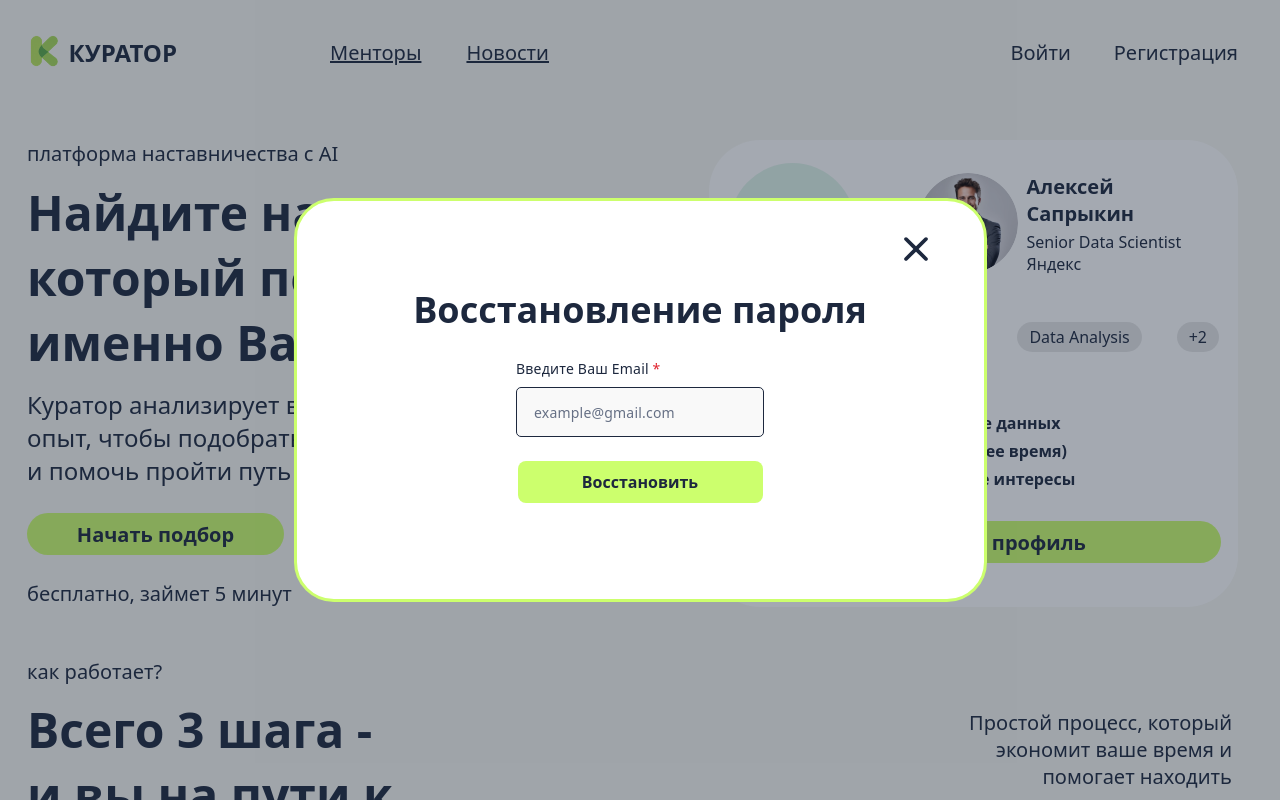
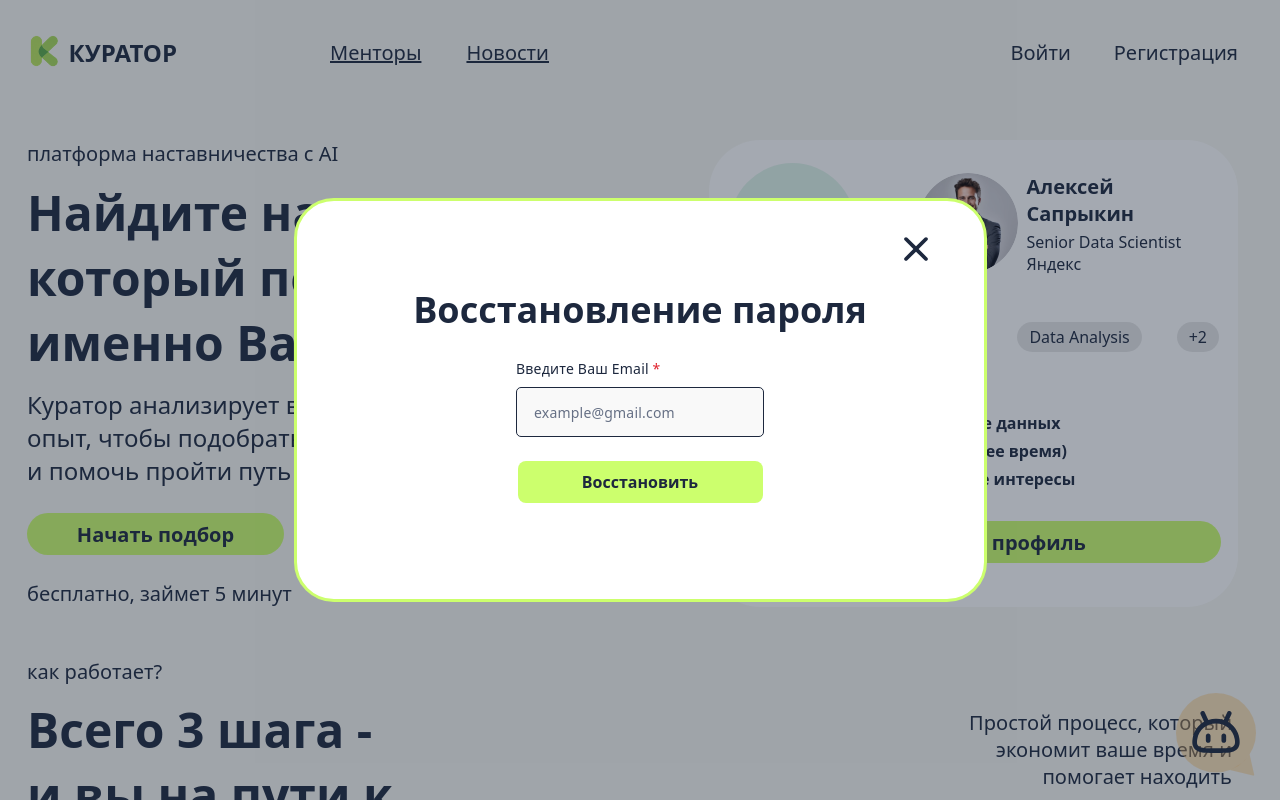
Before and after one commit to lol33229/kurator, a React (Vite) app: page /password-reset in a window 1280 px wide. Shown: the top 800 px of the page. Built offline with nearby package versions, Linux system fonts and the light colour scheme.

Commit message:
добавлена плавающая кнопка чат бота

```diff
--- /dev/null
+++ b/src/app/RootLayout.tsx
@@ -0,0 +1,13 @@
+import { Outlet, useLocation } from 'react-router'
+import { ChatbotButton } from '@/shared/ui/ChatbotButton/ChatbotButton'
+
+// Общая обёртка всех страниц
+export function RootLayout() {
+  const { pathname } = useLocation()
+  return (
+    <>
+      <Outlet />
+      {pathname !== '/chatbot' && <ChatbotButton />}
+    </>
+  )
+}
--- a/src/app/router.tsx
+++ b/src/app/router.tsx
@@ -1,4 +1,5 @@
 import { createBrowserRouter } from 'react-router'
+import { RootLayout } from '@/app/RootLayout'
 import { HomePage } from '@/pages/home/HomePage'
 import { LandingPage } from '@/pages/landing/LandingPage'
 import { LoginPage } from '@/pages/login/LoginPage'
@@ -13,6 +14,9 @@ import { ROLES, ROLE_LABELS } from '@/shared/config/roles'
 import { PagePlaceholder } from '@/shared/ui/PagePlaceholder'
 
 export const router = createBrowserRouter([
+  {
+    element: <RootLayout />,
+    children: [
       { path: '/', element: <LandingPage /> },
       // Главная для вошедшего пользователя (временный адрес)
       { path: '/home', element: <HomePage /> },
@@ -39,4 +43,6 @@ export const router = createBrowserRouter([
         element: <PagePlaceholder title={`Кабинет: ${ROLE_LABELS[role]}`} />,
       })),
       { path: '*', element: <PagePlaceholder title="Страница не найдена" /> },
+    ],
+  },
 ])
--- a/src/pages/home/HomePage.module.css
+++ b/src/pages/home/HomePage.module.css
@@ -37,12 +37,6 @@
 .heroNote {
   margin-top: 15px;
   font-size: 20px;
-}
-
-.chatbot {
-  position: absolute;
-  top: 496px;
-  left: calc(100% - 40px);
 }
 
 /* ---------- Карточка рекомендации ---------- */
@@ -169,13 +163,6 @@
 
 /* ---------- Адаптив ---------- */
 
-@media (max-width: 1400px) {
-  .chatbot {
-    left: auto;
-    right: 0;
-  }
-}
-
 @media (max-width: 1240px) {
   .hero {
     grid-template-columns: 1fr minmax(0, 521px);
@@ -201,13 +188,6 @@
 
   .recommendation {
     margin: 0;
-  }
-
-  /* для фона кнопки */
-  .chatbot {
-    position: relative;
-    top: auto;
-    justify-self: end;
   }
 
   .howItWorks {
--- a/src/pages/home/HomePage.tsx
+++ b/src/pages/home/HomePage.tsx
@@ -3,7 +3,6 @@ import { LandingHeader } from '@/pages/landing/LandingHeader'
 import landingStyles from '@/pages/landing/LandingPage.module.css'
 import { ForMentorsSection, HowItWorksSection, WhyKuratorSection } from '@/pages/landing/LandingSections'
 import { ButtonLink } from '@/shared/ui/Button/ButtonLink'
-import { ChatbotButton } from '@/shared/ui/ChatbotButton/ChatbotButton'
 import { RecommendationCard, type Recommendation } from './RecommendationCard'
 import styles from './HomePage.module.css'
 
@@ -37,7 +36,6 @@ export function HomePage() {
             <p className={styles.heroNote}>бесплатно, займет 5 минут</p>
           </div>
           <RecommendationCard recommendation={TOP_RECOMMENDATION} />
-          <ChatbotButton className={styles.chatbot} />
         </section>
         <HowItWorksSection className={styles.howItWorks} />
         <WhyKuratorSection />
--- a/src/shared/ui/ChatbotButton/ChatbotButton.module.css
+++ b/src/shared/ui/ChatbotButton/ChatbotButton.module.css
@@ -1,15 +1,11 @@
+/* Всегда в правом нижнем углу экрана, под модальными окнами */
 .button {
-  position: relative;
-  display: flex;
-  align-items: center;
-  justify-content: center;
-  width: 126px;
-  height: 108px;
-  color: var(--color-text);
-  font-size: 20px;
-  text-align: center;
-  text-decoration: none;
-  transition: filter 0.15s ease;
+  position: fixed;
+  right: 24px;
+  bottom: 24px;
+  z-index: 30;
+  display: block;
+  border-radius: 50%;
 }
 
 .button:hover {
@@ -19,14 +15,11 @@
 .button:focus-visible {
   outline: 2px solid var(--color-text);
   outline-offset: 2px;
-  border-radius: 50%;
 }
 
-.background {
-  position: absolute;
-  inset: 0;
+@media (max-width: 960px) {
+  .button {
+    right: 16px;
+    bottom: 16px;
+  }
 }
-
-.label {
-  position: relative;
-}
--- a/src/shared/ui/ChatbotButton/ChatbotButton.tsx
+++ b/src/shared/ui/ChatbotButton/ChatbotButton.tsx
@@ -1,17 +1,12 @@
 import { Link } from 'react-router'
-import chatbotBackground from '@/assets/chatbot/chatbot-bg.svg'
+import botIcon from '@/assets/chatbot/bot.svg'
 import styles from './ChatbotButton.module.css'
 
-type ChatbotButtonProps = {
-  className?: string
-}
-
-// Кнопка ИИ чат-бота
-export function ChatbotButton({ className }: ChatbotButtonProps) {
+// Плавающая кнопка ИИ чат-бота
+export function ChatbotButton() {
   return (
-    <Link to="/chatbot" className={[styles.button, className].filter(Boolean).join(' ')}>
-      <img className={styles.background} src={chatbotBackground} alt="" width={126} height={107.84} />
-      <span className={styles.label}>ИИ ЧАТ-БОТ</span>
+    <Link to="/chatbot" className={styles.button} aria-label="ИИ чат-бот">
+      <img src={botIcon} alt="" width={80} height={83.5} />
     </Link>
   )
 }
```
Also changed, not shown: src/assets/chatbot/bot.svg (added), src/assets/chatbot/chatbot-bg.svg (deleted). Lines whose indentation alone changed are shown as unchanged.
